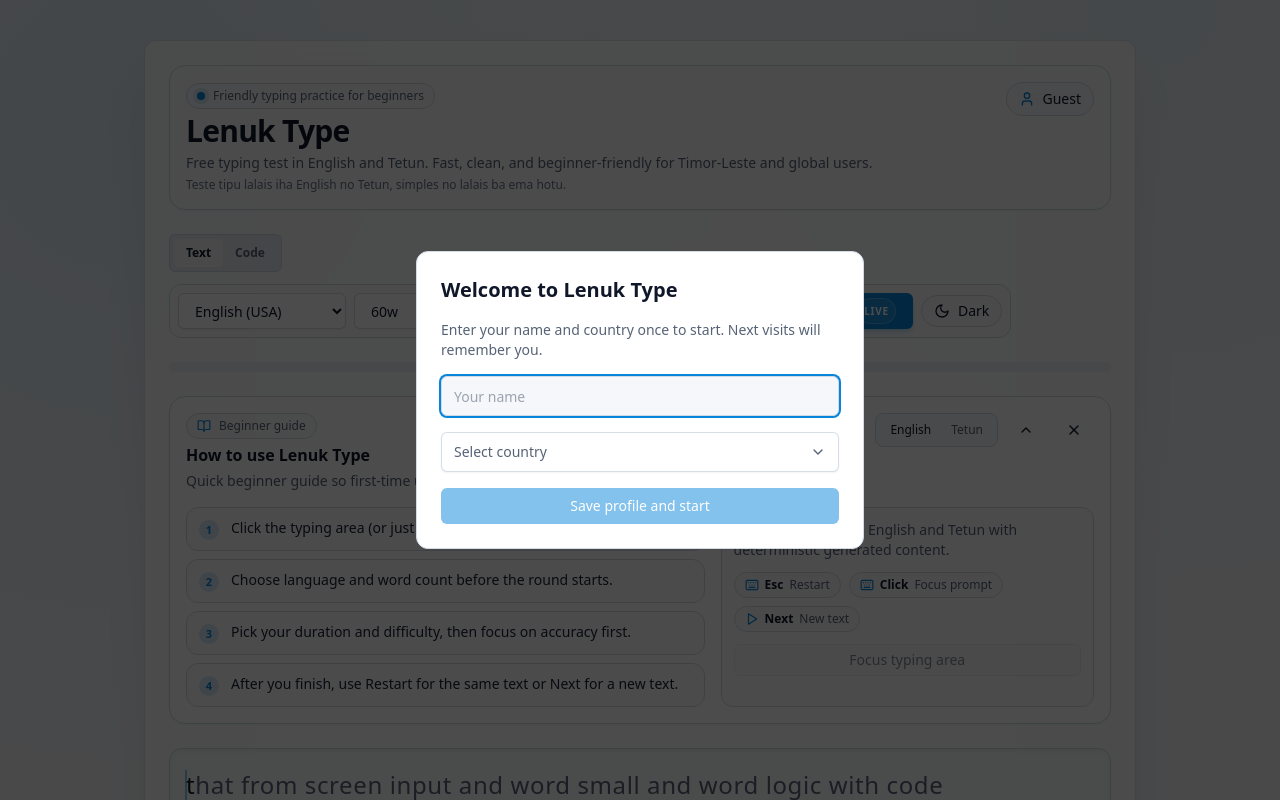
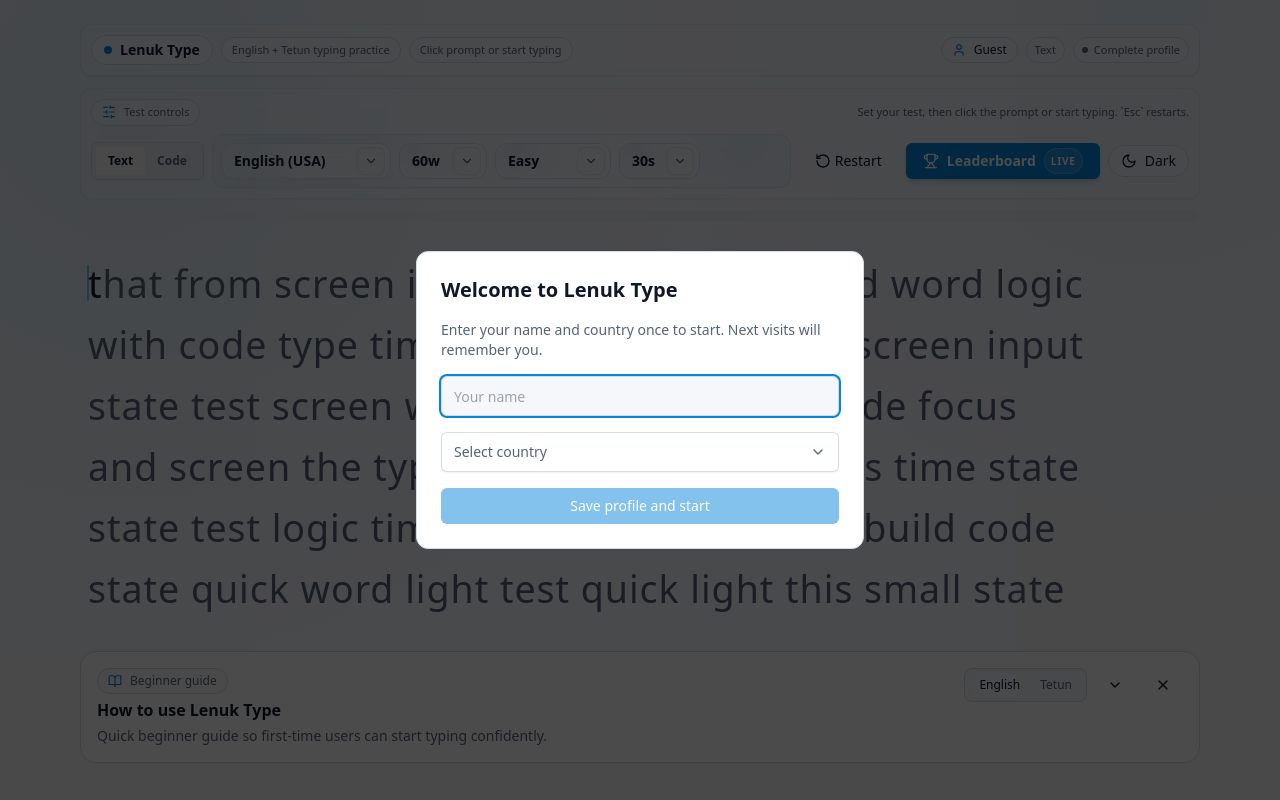
Before and after one commit to juliao-martins-dev/lenuk-type, a Next.js app: page / in a window 1280 px wide. Shown: the top 800 px of the page. Built offline with nearby package versions, Linux system fonts and the light colour scheme.

Commit message:
style(ui): polish typing controls selects and align prompt caret

```diff
--- a/app/page.tsx
+++ b/app/page.tsx
@@ -2,7 +2,7 @@
 
 import Link from "next/link";
 import { startTransition, useEffect, useMemo, useRef, useState, type CSSProperties } from "react";
-import { ArrowRight, RotateCcw, Trophy, User } from "lucide-react";
+import { ArrowRight, Keyboard, RotateCcw, SlidersHorizontal, Trophy, User } from "lucide-react";
 import { Card, CardContent } from "@/components/ui/card";
 import { Button } from "@/components/ui/button";
 import { CountryFlag } from "@/components/ui/country-flag";
@@ -365,33 +365,77 @@
         </div>
       )}
 
-      <main className="mx-auto flex min-h-screen w-full max-w-5xl flex-col items-center justify-center px-4 py-8 md:py-10">
-        <Card className="w-full border border-border/80 bg-card/80 shadow-2xl shadow-black/10 backdrop-blur">
-          <CardContent className="space-y-6 p-5 md:p-6">
-            <section className="rounded-2xl border bg-background/45 p-4 shadow-sm backdrop-blur">
-              <div className="flex flex-wrap items-start justify-between gap-3">
-                <div className="space-y-1">
-                  <div className="inline-flex items-center gap-2 rounded-full border bg-background/70 px-2.5 py-1 text-xs text-muted-foreground">
-                    <span className="inline-block h-2 w-2 rounded-full bg-primary shadow-[0_0_0_4px_hsl(var(--primary)/0.15)]" />
-                    Friendly typing practice for beginners
+      <main className="mx-auto flex min-h-screen w-full max-w-6xl flex-col items-center justify-start px-4 py-5 md:py-6">
+        <Card className="w-full border-0 bg-transparent shadow-none">
+          <CardContent className="space-y-3 p-0">
+            <section className="rounded-xl border border-border/60 bg-background/20 p-2.5 shadow-sm backdrop-blur">
+              <div className="flex flex-wrap items-center justify-between gap-2">
+                <div className="flex min-w-0 flex-wrap items-center gap-2">
+                  <div className="inline-flex items-center gap-2 rounded-full border bg-background/60 px-3 py-1 text-sm font-semibold">
+                    <span className="inline-flex h-2 w-2 rounded-full bg-primary" />
+                    Lenuk Type
                   </div>
-                  <h1 className="text-2xl font-semibold tracking-tight md:text-3xl">Lenuk Type</h1>
-                  <p className="text-sm text-muted-foreground">
-                    Free typing test in English and Tetun. Fast, clean, and beginner-friendly for Timor-Leste and global users.
-                  </p>
-                  <p className="text-xs text-muted-foreground/90">
-                    Teste tipu lalais iha English no Tetun, simples no lalais ba ema hotu.
-                  </p>
+                  <span className="hidden rounded-full border bg-background/50 px-2.5 py-1 text-[11px] text-muted-foreground md:inline-flex">
+                    English + Tetun typing practice
+                  </span>
+                  <span className="hidden rounded-full border bg-background/50 px-2.5 py-1 text-[11px] text-muted-foreground lg:inline-flex">
+                    Click prompt or start typing
+                  </span>
                 </div>
-                <div className="flex items-center gap-2 rounded-full border bg-background/60 px-3 py-1.5 text-sm backdrop-blur">
-                  <User className="h-4 w-4 text-primary" />
+
+                <div className="flex flex-wrap items-center justify-end gap-2">
+                  <div className="flex items-center gap-2 rounded-full border bg-background/60 px-2.5 py-1 text-xs backdrop-blur">
+                    <User className="h-3.5 w-3.5 text-primary" />
                     {userCountry && <CountryFlag code={userCountry} />}
                     <span>{userName || "Guest"}</span>
+                  </div>
+                  <span className="inline-flex items-center rounded-full border bg-background/50 px-2 py-1 text-[11px] text-muted-foreground">
+                    {mode === "text" ? "Text" : "Code"}
+                  </span>
+                  <span className="inline-flex items-center gap-1.5 rounded-full border bg-background/50 px-2 py-1 text-[11px] text-muted-foreground">
+                    <span
+                      aria-hidden
+                      className={`inline-flex h-1.5 w-1.5 rounded-full ${
+                        isRunFinished ? "bg-primary" : typingEnabled ? "bg-emerald-500 motion-safe:animate-pulse" : "bg-muted-foreground"
+                      }`}
+                    />
+                    {!onboardingComplete
+                      ? "Complete profile"
+                      : isSplashVisible
+                        ? "Preparing..."
+                        : isRunFinished
+                          ? "Finished"
+                          : "Ready"}
+                  </span>
+                  {onboardingComplete && (
+                    <Button
+                      variant="ghost"
+                      size="sm"
+                      className="h-7 rounded-full border bg-background/50 px-2.5 text-[11px]"
+                      onClick={focusTypingSoon}
+                      disabled={!typingEnabled || isRunFinished}
+                    >
+                      <Keyboard className="mr-1 h-3.5 w-3.5" />
+                      Focus
+                    </Button>
+                  )}
                 </div>
               </div>
             </section>
 
-            <div className="flex flex-wrap items-center justify-between gap-3">
+            <section className="space-y-2 rounded-xl border border-border/60 bg-background/15 p-2.5 shadow-sm backdrop-blur" aria-label="Typing controls">
+              <div className="flex flex-wrap items-center justify-between gap-2">
+                <div className="inline-flex items-center gap-2 rounded-full border bg-background/50 px-2.5 py-1 text-[11px] text-muted-foreground">
+                  <SlidersHorizontal className="h-3.5 w-3.5 text-primary" />
+                  Test controls
+                </div>
+                <p className="hidden text-[11px] text-muted-foreground md:block">
+                  Set your test, then click the prompt or start typing. `Esc` restarts.
+                </p>
+              </div>
+
+              <div className="grid gap-2 xl:grid-cols-[auto_1fr_auto] xl:items-center">
+                <div className="flex flex-wrap items-center gap-2">
                   {onboardingComplete && (
                     <Button variant="ghost" size="sm" onClick={openProfileDialog}>
                       Edit profile
@@ -412,9 +456,15 @@
                       { label: "Code", value: "code" }
                     ]}
                   />
-              <div className="flex flex-wrap items-center gap-2 rounded-xl border bg-background/35 p-2 backdrop-blur">
+                </div>
+
+                <div className="relative flex flex-wrap items-center gap-2 overflow-hidden rounded-xl border border-border/70 bg-[linear-gradient(to_bottom,hsl(var(--background)/0.50),hsl(var(--background)/0.28))] p-2 shadow-sm shadow-black/[0.04] ring-1 ring-white/10 backdrop-blur dark:ring-white/5">
+                  <div
+                    aria-hidden
+                    className="pointer-events-none absolute inset-0 bg-[radial-gradient(circle_at_12%_12%,hsl(var(--primary)/0.10),transparent_34%),radial-gradient(circle_at_92%_14%,hsl(var(--primary)/0.06),transparent_26%)]"
+                  />
                   <Select
-                  className="max-w-[180px]"
+                    className="max-w-[170px]"
                     value={typingLanguageCode}
                     aria-label="Typing language"
                     options={typingLanguageOptions}
@@ -429,7 +479,7 @@
                     }}
                   />
                   <Select
-                  className="w-[84px]"
+                    className="w-[88px]"
                     value={String(textWordCount)}
                     aria-label="Word count"
                     options={textWordCountOptions.map((option) => ({ label: option.label, value: option.value }))}
@@ -468,8 +518,12 @@
                       focusTypingSoon();
                     }}
                   />
+                </div>
+
+                <div className="flex flex-wrap items-center gap-2 xl:justify-end">
                   <Tooltip text="Restart">
                     <Button variant="ghost" onClick={() => handleRestart()}>
+                      <RotateCcw className="mr-1 h-4 w-4" />
                       Restart
                     </Button>
                   </Tooltip>
@@ -495,6 +549,7 @@
                   <ThemeToggle />
                 </div>
               </div>
+            </section>
 
             <div
               className={`space-y-6 transition-[filter,opacity] duration-300 ${
@@ -503,13 +558,6 @@
               aria-hidden={isRunFinished || undefined}
             >
               <Progress value={snapshot.metrics.progress} className="h-2.5 bg-muted/70" />
-
-              <BeginnerGuide
-                typingLanguageCode={typingLanguageCode}
-                mode={mode}
-                onFocusPrompt={focusTypingSoon}
-                canFocusPrompt={typingEnabled && !isRunFinished}
-              />
 
               <TypingPrompt
                 text={snapshot.text}
@@ -520,6 +568,13 @@
                 capture={capture}
                 enabled={typingEnabled}
                 finished={isRunFinished}
+              />
+
+              <BeginnerGuide
+                typingLanguageCode={typingLanguageCode}
+                mode={mode}
+                onFocusPrompt={focusTypingSoon}
+                canFocusPrompt={typingEnabled && !isRunFinished}
               />
             </div>
 
--- a/components/typing/beginner-guide.tsx
+++ b/components/typing/beginner-guide.tsx
@@ -48,14 +48,15 @@
 
 function BeginnerGuideContent({ typingLanguageCode, mode, onFocusPrompt, canFocusPrompt }: BeginnerGuideProps) {
   const [hidden, setHidden] = useState(false);
-  const [collapsed, setCollapsed] = useState(false);
+  const [collapsed, setCollapsed] = useState(true);
   const [copyLanguage, setCopyLanguage] = useState<GuideCopyLanguage>(getDefaultGuideLanguage(typingLanguageCode));
 
   useEffect(() => {
     if (typeof window === "undefined") return;
 
     setHidden(localStorage.getItem(HIDDEN_KEY) === "1");
-    setCollapsed(localStorage.getItem(COLLAPSED_KEY) === "1");
+    const savedCollapsed = localStorage.getItem(COLLAPSED_KEY);
+    setCollapsed(savedCollapsed === null ? true : savedCollapsed === "1");
 
     const savedCopyLang = localStorage.getItem(COPY_LANG_KEY);
     if (savedCopyLang === "en" || savedCopyLang === "tet") {
--- a/components/typing/typing-prompt.tsx
+++ b/components/typing/typing-prompt.tsx
@@ -25,7 +25,10 @@
 }
 
 function caretClassName(mode: TypingPromptMode) {
-  return mode === "code" ? "top-0 h-6" : "top-0.5 h-8";
+  // Use em-based sizing so the caret follows the current font size and stays visually centered.
+  return mode === "code"
+    ? "top-1/2 -translate-y-1/2 h-[1.02em]"
+    : "top-1/2 -translate-y-1/2 h-[0.96em]";
 }
 
 function PromptText({ text, statuses, index, mode, capture, enabled, finished }: TypingPromptProps) {
@@ -34,7 +37,7 @@
   const sectionClassName =
     mode === "code"
       ? "relative min-h-[12.5rem] overflow-auto rounded-xl border bg-background/55 p-4 pr-32 shadow-inner shadow-black/5 font-mono text-base leading-7 tracking-normal whitespace-pre [tab-size:2]"
-      : "relative min-h-[9.5rem] rounded-xl border bg-background/55 p-4 pr-32 text-2xl leading-relaxed tracking-wide whitespace-pre-wrap shadow-inner shadow-black/5 md:min-h-[10.5rem]";
+      : "relative min-h-[7.5rem] rounded-lg px-2 py-2 pr-28 text-[1.9rem] leading-relaxed tracking-wide whitespace-pre-wrap text-muted-foreground md:min-h-[8.5rem] md:text-[2.35rem]";
 
   const handleMouseDown = (event: MouseEvent<HTMLElement>) => {
     if (!enabled) return;
@@ -52,7 +55,7 @@
       />
 
       {showFocusHint && (
-        <div className="pointer-events-none absolute right-3 top-3 z-10 rounded-full border bg-background/90 px-2 py-1 text-xs text-muted-foreground">
+        <div className="pointer-events-none absolute right-2 top-2 z-10 rounded-full border bg-background/80 px-2 py-1 text-[11px] text-muted-foreground backdrop-blur">
           Click to focus
         </div>
       )}
--- a/components/ui/select.tsx
+++ b/components/ui/select.tsx
@@ -1,3 +1,4 @@
+import { ChevronDown } from "lucide-react";
 import { cn } from "@/lib/utils";
 
 
@@ -12,10 +13,26 @@
 
 export function Select({ className, options, ...props }: SelectProps) {
   return (
+    <div className={cn("group relative overflow-hidden rounded-xl", props.disabled && "opacity-70", className)}>
+      <span
+        aria-hidden
+        className={cn(
+          "pointer-events-none absolute inset-0 rounded-xl border border-border/80 bg-[linear-gradient(to_bottom,hsl(var(--background)/0.95),hsl(var(--background)/0.75))] shadow-[0_1px_1px_hsl(var(--foreground)/0.03),0_8px_18px_hsl(var(--foreground)/0.04)] ring-1 ring-white/20 transition-[border-color,box-shadow]",
+          !props.disabled && "group-hover:border-primary/35 group-focus-within:border-primary/40 group-focus-within:shadow-[0_0_0_1px_hsl(var(--primary)/0.18),0_10px_20px_hsl(var(--primary)/0.10)]",
+          "dark:ring-white/5"
+        )}
+      />
+      <span
+        aria-hidden
+        className={cn(
+          "pointer-events-none absolute inset-px rounded-[11px] bg-[radial-gradient(circle_at_18%_18%,hsl(var(--primary)/0.12),transparent_46%),linear-gradient(to_bottom,hsl(var(--background)/0.55),transparent)] opacity-60 transition-opacity",
+          !props.disabled && "group-hover:opacity-90 group-focus-within:opacity-100"
+        )}
+      />
+
       <select
         className={cn(
-        "h-9 rounded-md border border-border/90 bg-card px-3 text-sm text-foreground shadow-sm focus-visible:outline-none focus-visible:ring-2 focus-visible:ring-ring",
-        className
+          "relative h-9 w-full appearance-none rounded-xl border border-transparent bg-transparent px-3 pr-11 text-sm font-semibold text-foreground outline-none focus-visible:outline-none focus-visible:ring-2 focus-visible:ring-ring disabled:cursor-not-allowed"
         )}
         {...props}
       >
@@ -25,5 +42,16 @@
           </option>
         ))}
       </select>
+
+      <span
+        aria-hidden
+        className={cn(
+          "pointer-events-none absolute inset-y-1 right-1.5 flex w-7 items-center justify-center rounded-lg border border-border/60 bg-background/70 text-muted-foreground shadow-sm ring-1 ring-white/10 transition-colors dark:ring-white/5",
+          !props.disabled && "group-hover:border-primary/25 group-focus-within:border-primary/30 group-focus-within:text-primary"
+        )}
+      >
+        <ChevronDown className="h-3.5 w-3.5" />
+      </span>
+    </div>
   );
 }
```
Also changed, not shown: app/not-found.tsx (+37 -14 lines). Lines whose indentation alone changed are shown as unchanged.
